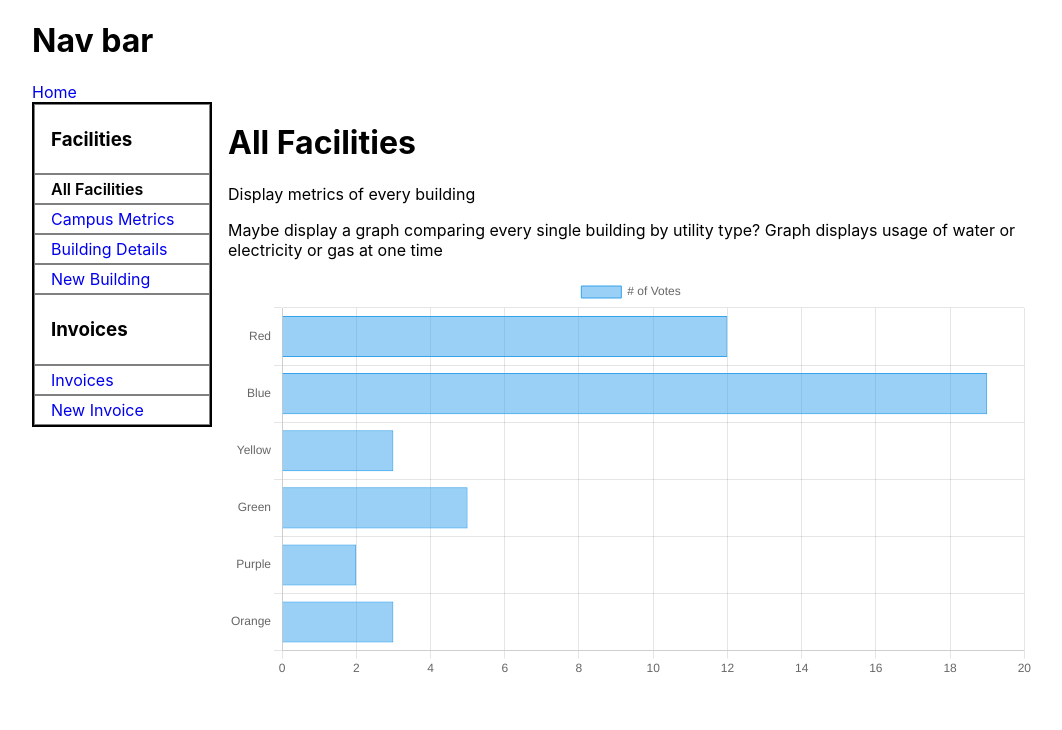
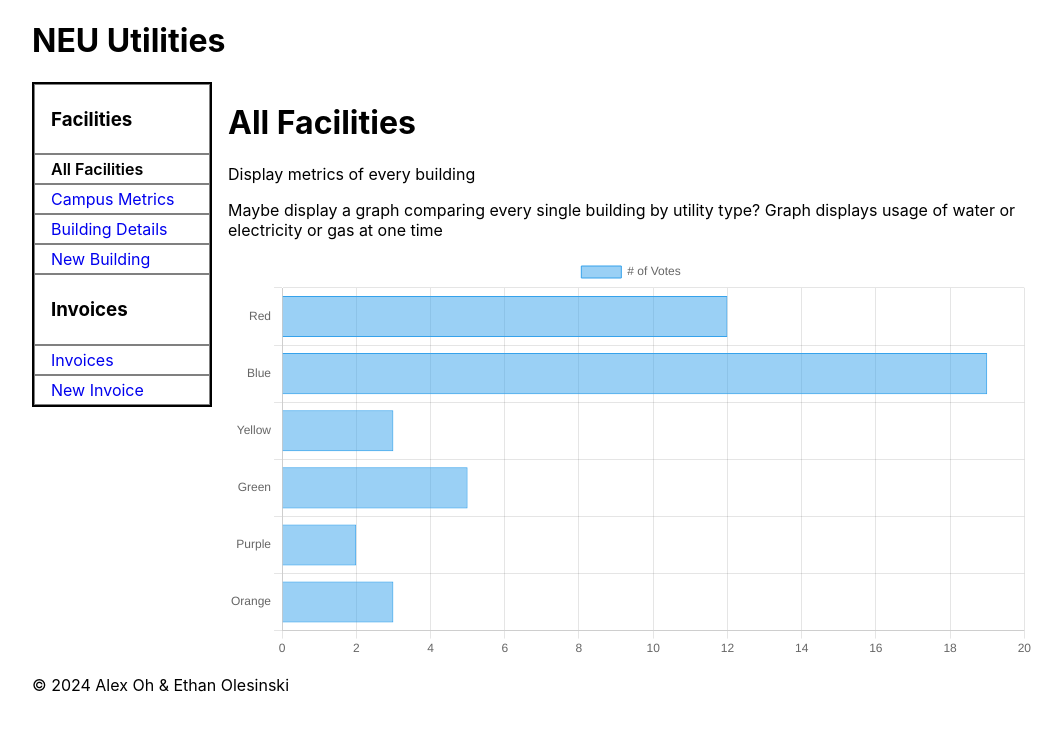
Before and after one commit to alex-oh/neu-utilities, a React (Create React App) app in the folder site/: page /#/all-facilities in a window 1280 px wide. Shown: the top 730 px of the page, without its empty margins (32-1094 px from the left). Built offline with nearby package versions, Linux system fonts and the light colour scheme.

Commit message:
Update header footer text

```diff
--- a/site/src/App.css
+++ b/site/src/App.css
@@ -40,3 +40,8 @@
 .container {
     padding: 0rem 4rem;
 }
+
+footer {
+    margin-top: 1rem;
+    font-size: 1rem;
+}
--- a/site/src/App.js
+++ b/site/src/App.js
@@ -10,6 +10,7 @@ function App() {
             <div className="container">
                 <Nav />
                 <Dashboard />
+                <footer>© 2024 Alex Oh & Ethan Olesinski</footer>
             </div>
         </HashRouter>
     );
--- a/site/src/components/Nav.js
+++ b/site/src/components/Nav.js
@@ -3,8 +3,7 @@ import { Link } from "react-router-dom";
 function Nav() {
     return (
         <div>
-            <h1>Nav bar</h1>
-            <Link to="/">Home</Link>
+            <h1>NEU Utilities</h1>
         </div>
     );
 }
```
